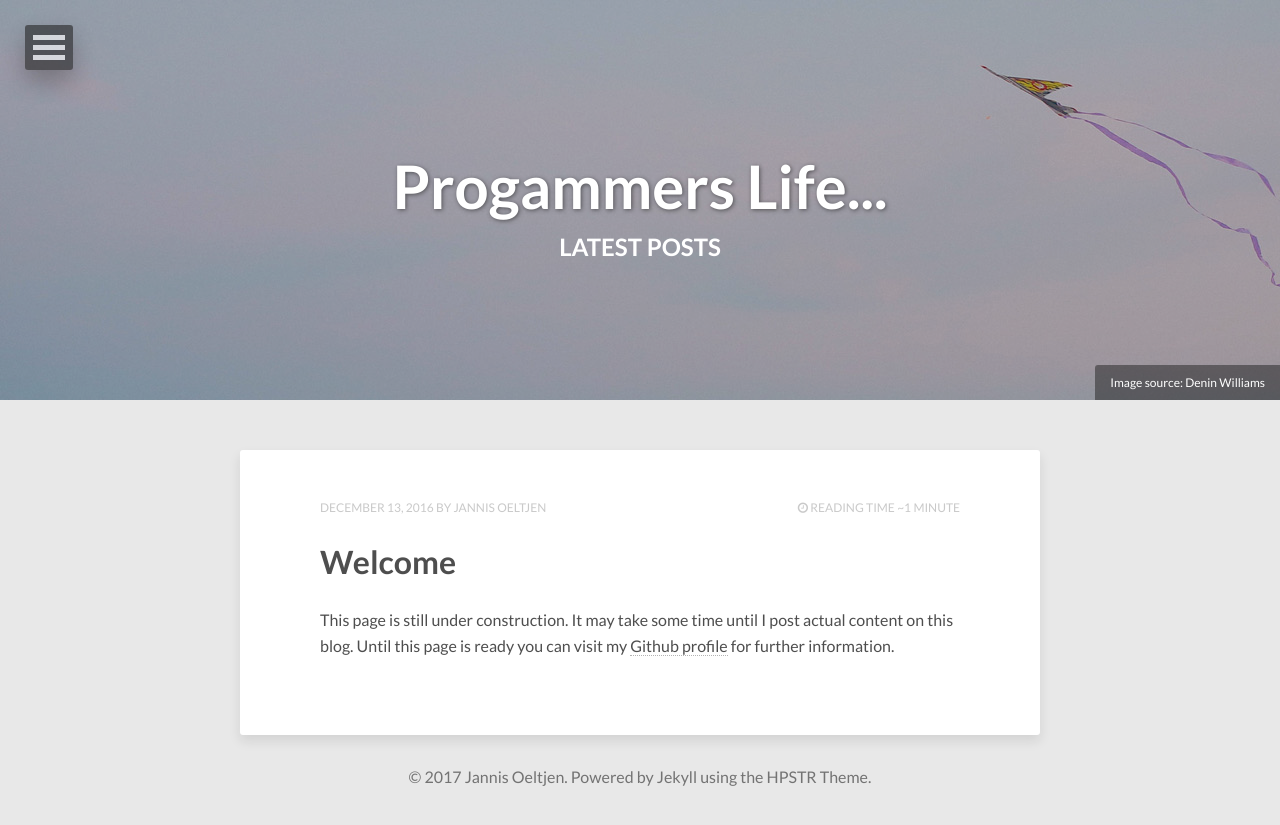
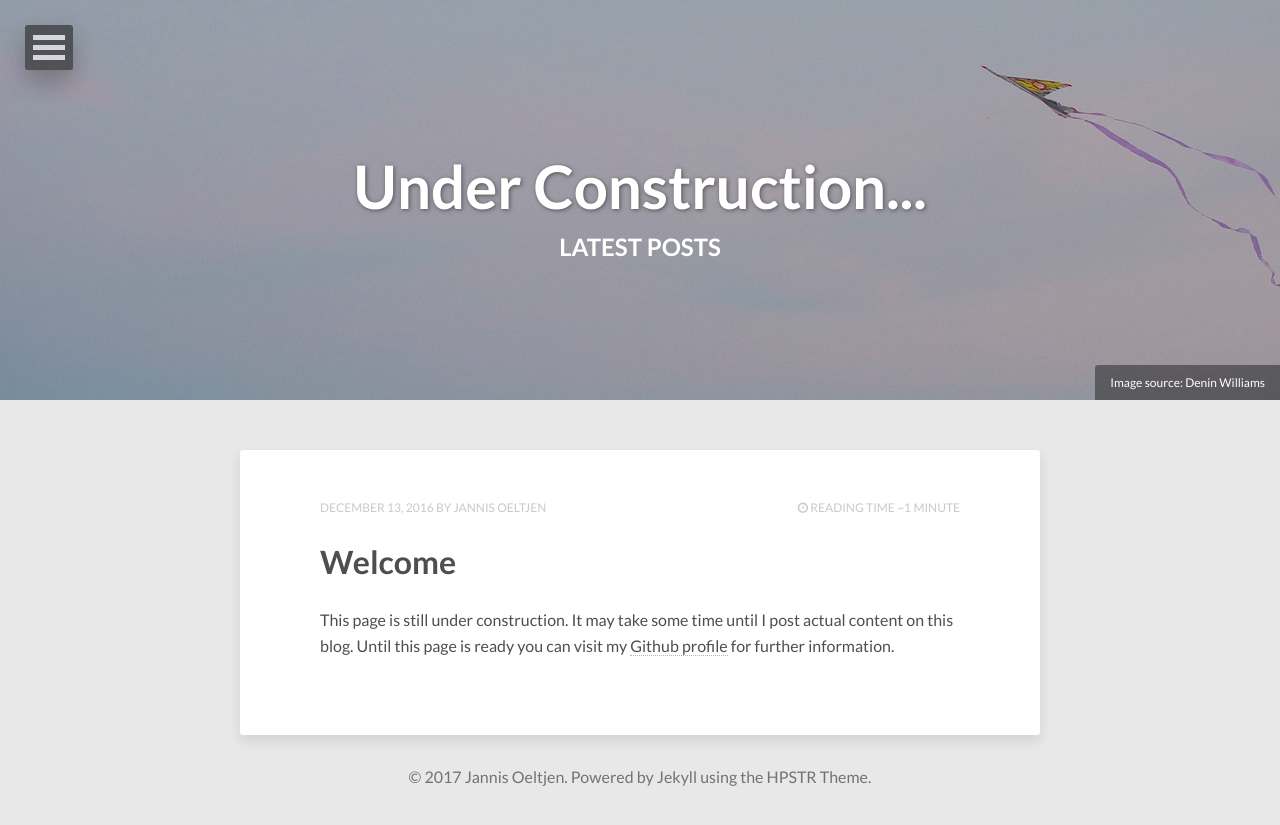
Before and after one commit to jcoeltjen/jcoeltjen.github.io, a Jekyll site: the page built from index.html, in a window 1280 px wide. Shown: the top 825 px of the page. Built offline with Jekyll 4.4.1, drawn with Linux system fonts in a browser that asks for light colours; nearby versions of some CDN libraries; the list of posts is cut into pages by our own code.

Commit message:
Update _config.yml

```diff
--- a/_config.yml
+++ b/_config.yml
@@ -1,4 +1,4 @@
-title:            Progammers Life...
+title:            Under Construction...
 description:      My personal blog.
 disqus_shortname:
 reading_time:     true
```
